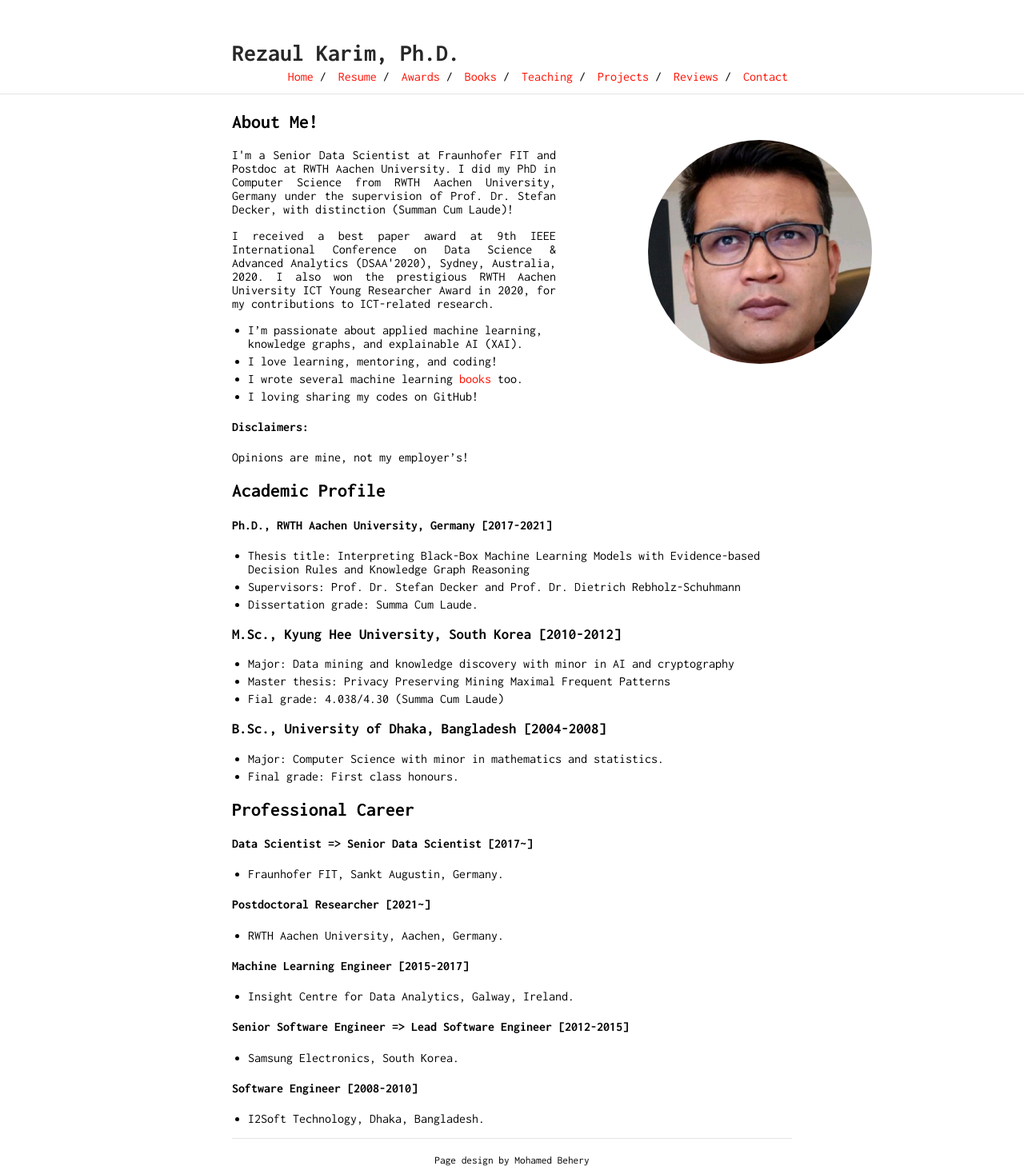
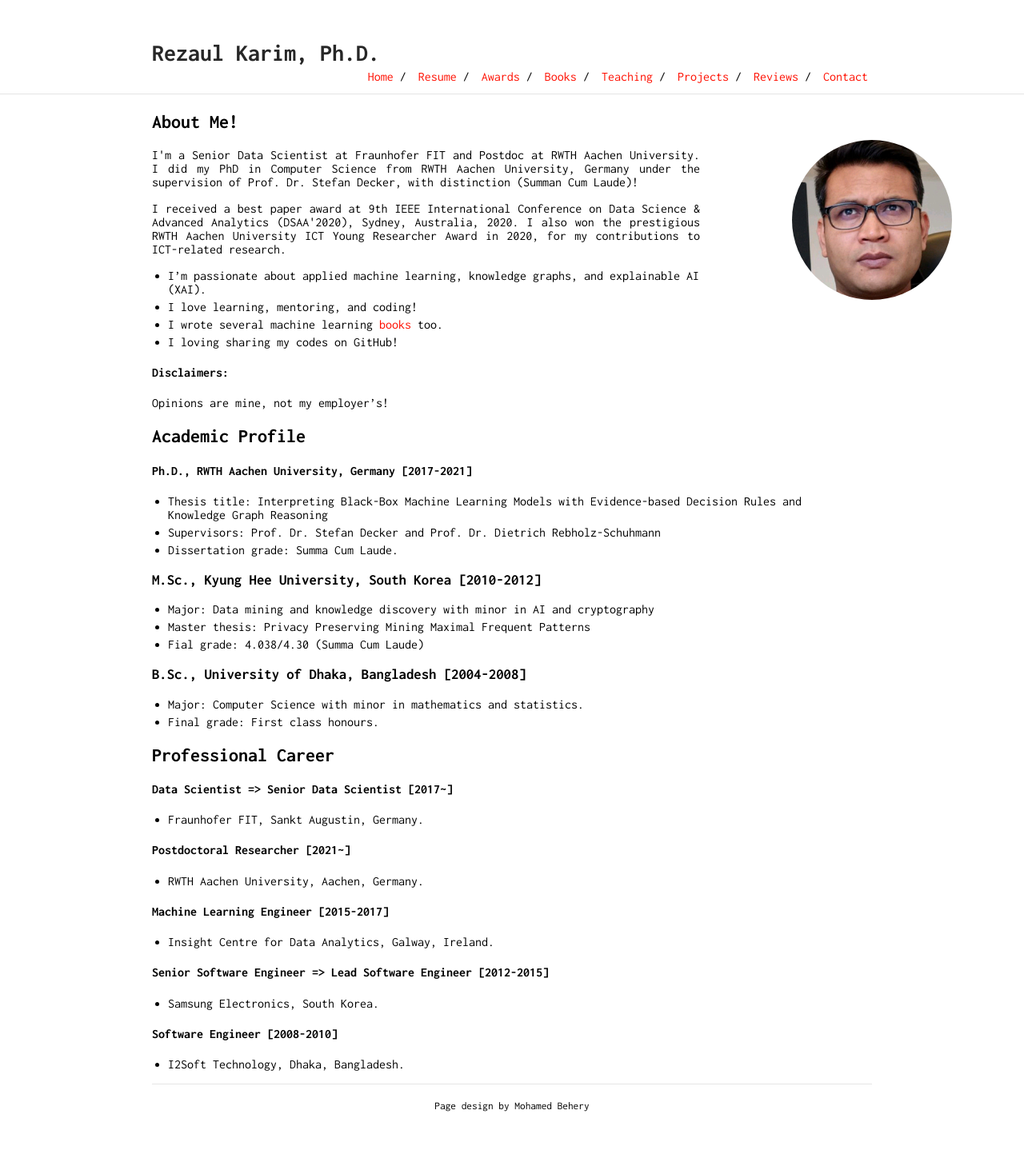
Before and after one commit to rezacsedu/rezacsedu.github.io, a Jekyll site: the page built from index.md, in a window 1280 px wide. Shown: the whole page at 80% size. Built offline with Jekyll 4.4.1, drawn with Linux system fonts in a browser that asks for light colours; our own code applies the rules of GitHub Pages for plain Markdown files; after the commit the page ends 1390 px from its top, so only the background shows below that.

Commit message:
Update vars.scss

```diff
--- a/_sass/vars.scss
+++ b/_sass/vars.scss
@@ -3,13 +3,13 @@
  */
 
 $accent: #FF0F00;
-$image-size: 85px;
-$image-width: 280px;
+$image-size: 50px;
+$image-width: 200px;
 
 /*
  * Build Variables, don't touch
  */
 
-$max-width: 700px;
-$med-width: 600px;
-$small-width: 480px;
+$max-width: 900px;
+$med-width: 700px;
+$small-width: 580px;
```
